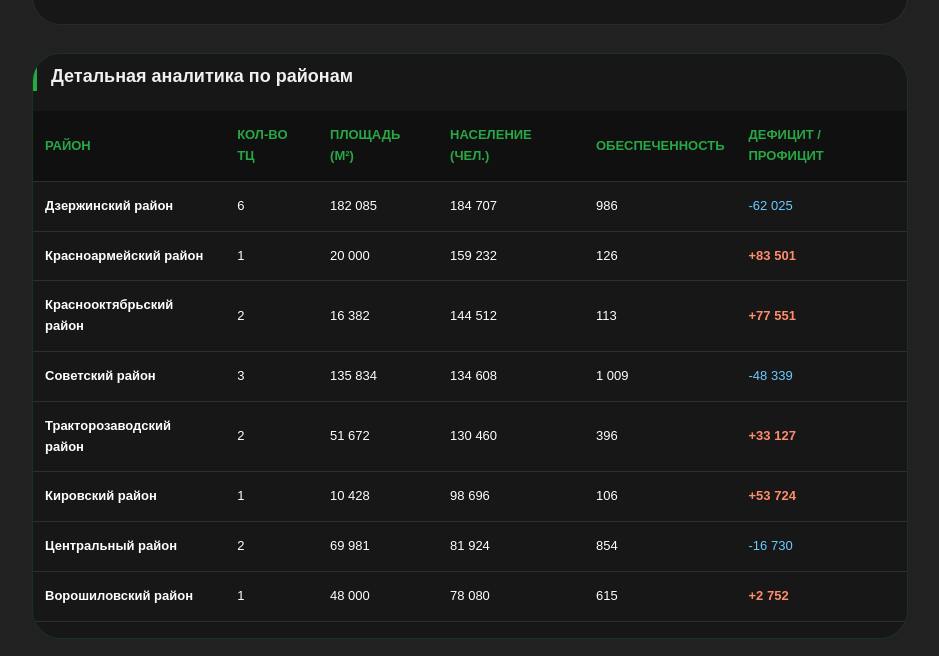
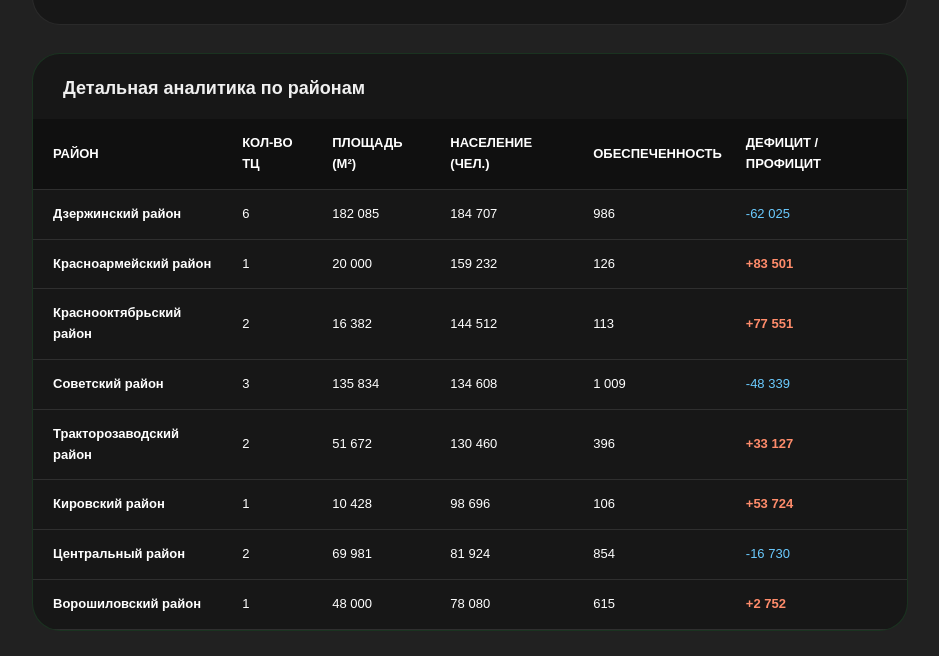
Before and after one commit to Lyubov15/shopping_malls, a website: page analytic.html in a window 1280 px wide. Shown: the part 1316-1972 px from the top of the page, without its empty margins (332-1271 px from the left). Drawn offline with nearby package versions, Linux system fonts and the light colour scheme; a web font is replaced by a local one.

Commit message:
Update analytic.css

```diff
--- a/styles/analytic.css
+++ b/styles/analytic.css
@@ -112,11 +112,10 @@ html, body {
     font-weight: 600;
     margin-bottom: 20px;
     color: #f0f0f0;
-    border-left: 4px solid #28a745;
     padding-left: 14px;
 }
 
-/* Контейнер для canvas */
+/* Контейнер для canvas (холста) */
 .chart-card > div {
     position: relative;
     height: 300px;
@@ -132,9 +131,13 @@ canvas {
 .table-wrapper {
     background: rgba(0, 0, 0, 0.3);
     border-radius: 28px;
-    padding: 8px 0 16px;
     border: 1px solid rgba(40, 167, 69, 0.2);
     overflow-x: auto;
+}
+
+.table-wrapper .chart-title {
+    margin: 0 0 16px 0;
+    padding: 20px 20px 0px 30px;
 }
 
 .analytic-table {
@@ -151,8 +154,18 @@ canvas {
     border-bottom: 1px solid rgba(255, 255, 255, 0.1);
 }
 
+/* Отступы для первой и последней ячейки */
+.analytic-table th:first-child,
+.analytic-table td:first-child {
+    padding-left: 20px;
+}
+
+.analytic-table th:last-child,
+.analytic-table td:last-child {
+    padding-right: 20px;
+}
+
 .analytic-table th {
-    color: #28a745;
     background: rgba(0, 0, 0, 0.3);
     font-size: 13px;
     text-transform: uppercase;
@@ -180,10 +193,10 @@ canvas {
     margin-bottom: 20px;
 }
 
+/* Аналитический вывод */
 .insight-block h4 {
     font-size: 18px;
     margin-bottom: 12px;
-    color: #28a745;
 }
 
 .insight-block div {
```
